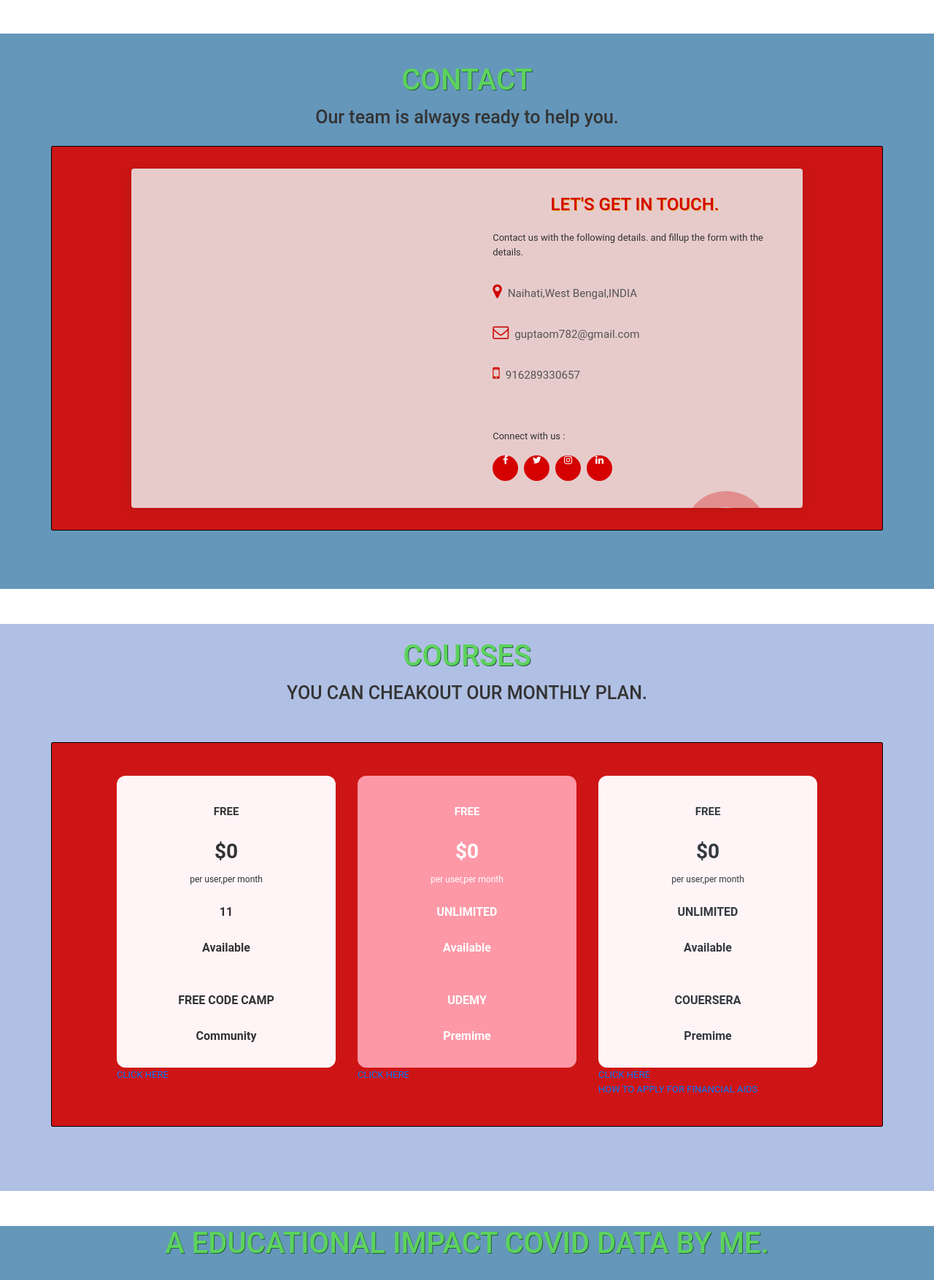
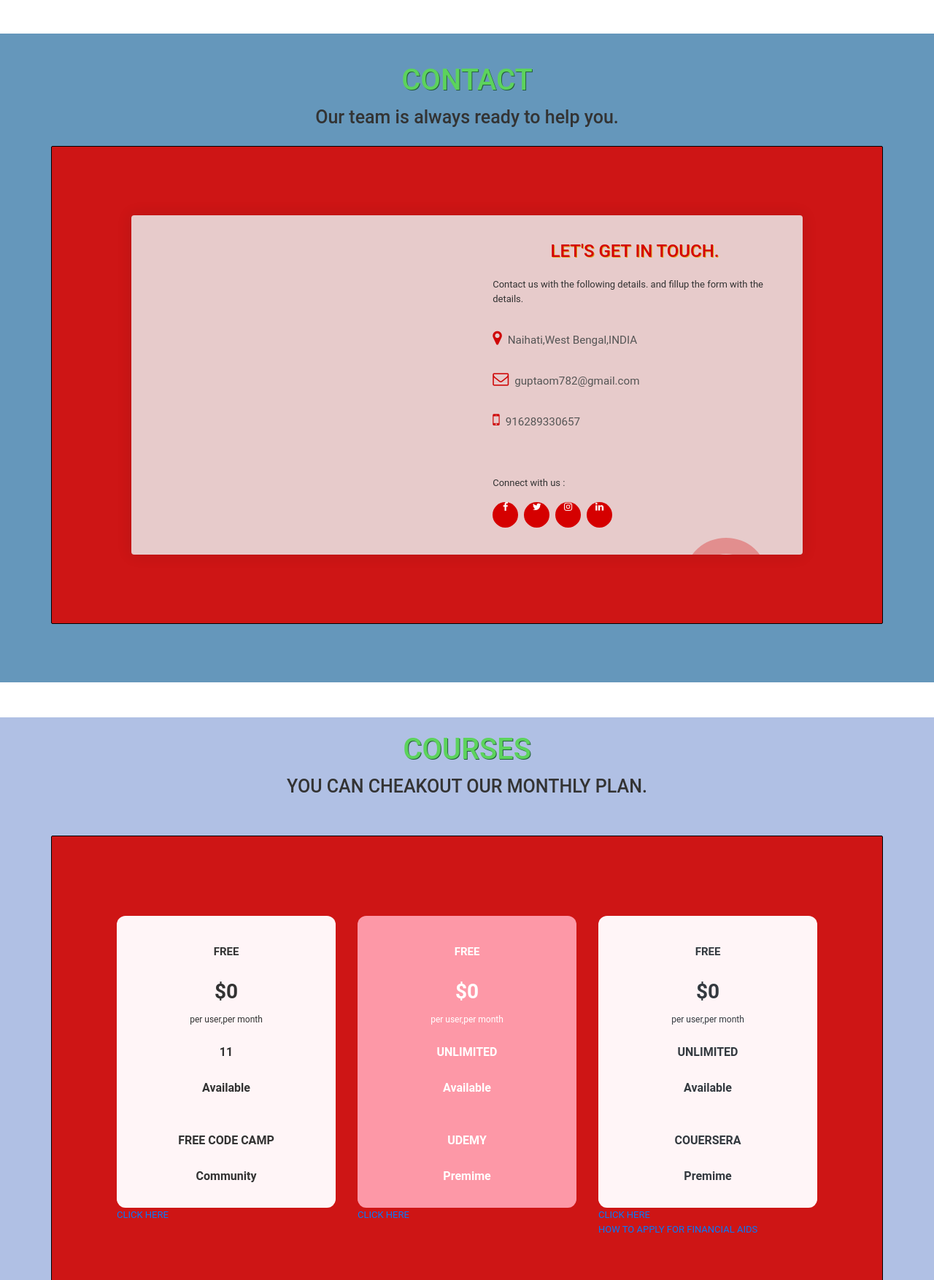
Before and after one commit to OMGUPTA21/education.github.io, a PHP site: page /login1.html in a window 1280 px wide; the page is wider, and only the part inside the window is pictured. Shown: the part 2673-4427 px from the top of that part at 73% size. Run offline with PHP 8.4, Linux system fonts and the light colour scheme.

Commit message:
Update style20.css

```diff
--- a/style20.css
+++ b/style20.css
@@ -323,7 +323,7 @@ textarea {
     position: relative;
     max-width: 700px;
     max-height: 500px;
-    padding: 20.5%;
+    padding: 25.5%;
     background-color: #ce1515;
     overflow: hidden;
     display: flex;
```
